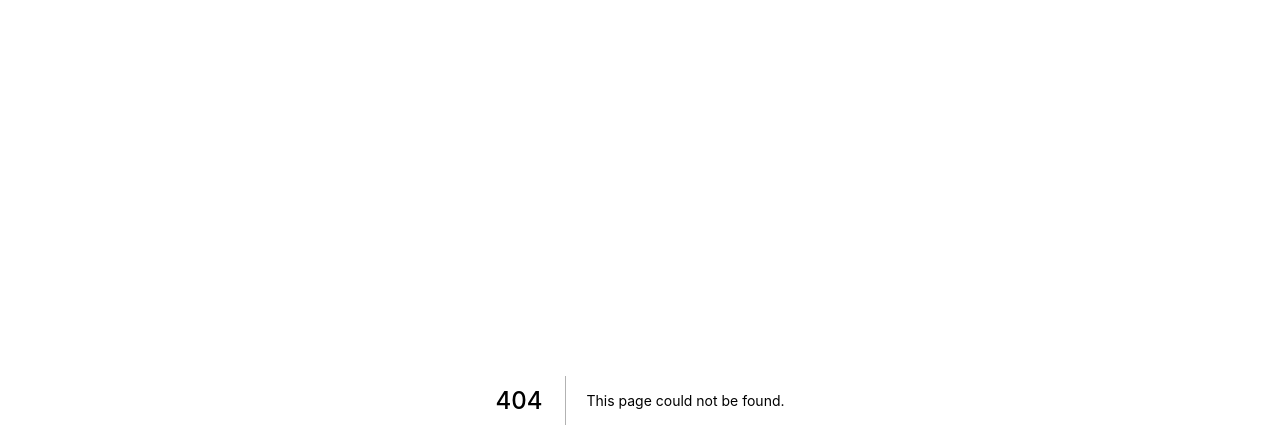
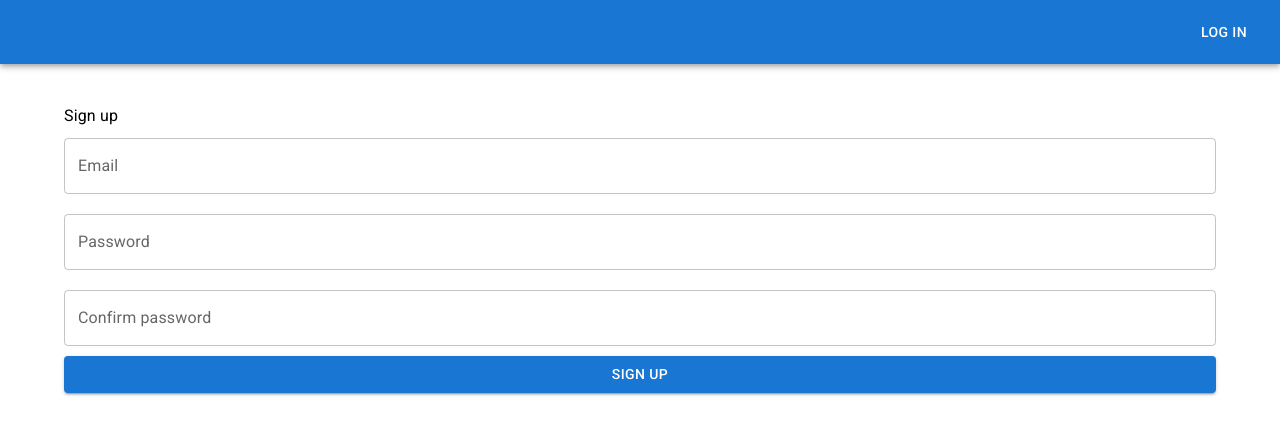
Before and after one commit to obgs/webapp, a Next.js app: page /auth/signup in a window 1280 px wide. Before the commit this address had no page. Shown: the top 448 px of the page. Built offline with nearby package versions, Linux system fonts and the light colour scheme.

Commit message:
Add basic layout and signin/signup flow

```diff
--- /dev/null
+++ b/components/Layout.tsx
@@ -0,0 +1,27 @@
+import React, { useState } from "react";
+import { AppBar, Box, Button, Toolbar } from "@mui/material";
+import LoginModal from "./auth/LoginModal";
+
+const Layout = ({ children }: React.PropsWithChildren) => {
+  const [loginModalOpen, setLoginModalOpen] = useState(false);
+
+  return (
+    <Box sx={{ flexGrow: 1 }}>
+      <AppBar position="static">
+        <Toolbar>
+          <Box sx={{ flexGrow: 1 }} />
+          <Button onClick={() => setLoginModalOpen(true)} color="inherit">
+            Log in
+          </Button>
+        </Toolbar>
+      </AppBar>
+      {children}
+      <LoginModal
+        open={loginModalOpen}
+        onClose={() => setLoginModalOpen(false)}
+      />
+    </Box>
+  );
+};
+
+export default Layout;
--- /dev/null
+++ b/components/auth/LoginModal.tsx
@@ -0,0 +1,54 @@
+import styled from "@emotion/styled";
+import { Box, Button, Link, Modal, TextField, Typography } from "@mui/material";
+import React from "react";
+import NextLink from "next/link";
+
+interface Props {
+  open: boolean;
+  onClose: () => void;
+}
+
+const Input = styled(TextField)`
+  margin: 10px 0;
+`;
+
+const LoginModal: React.FC<Props> = ({ open, onClose }) => {
+  return (
+    <Modal
+      open={open}
+      onClose={onClose}
+      sx={{
+        display: "flex",
+        alignItems: "center",
+        justifyContent: "center",
+      }}
+    >
+      <Box
+        sx={{
+          backgroundColor: "white",
+          borderRadius: "10px",
+          padding: "20px",
+          display: "flex",
+          flexDirection: "column",
+        }}
+      >
+        <Typography>Log in</Typography>
+        <Input variant="outlined" label="Email" type="email" />
+        <Input variant="outlined" label="Password" type="password" />
+        <Box mt={2} mb={2}>
+          <Button fullWidth variant="contained">
+            Log in
+          </Button>
+        </Box>
+        <Typography>
+          Not registered? Sign up{" "}
+          <NextLink href="/auth/signup" passHref>
+            <Link sx={{ cursor: "pointer" }}>here</Link>
+          </NextLink>
+        </Typography>
+      </Box>
+    </Modal>
+  );
+};
+
+export default LoginModal;
--- a/pages/_app.tsx
+++ b/pages/_app.tsx
@@ -5,13 +5,16 @@ import "@fontsource/roboto/400.css";
 import "@fontsource/roboto/500.css";
 import "@fontsource/roboto/700.css";
 import { createTheme, ThemeProvider } from "@mui/material";
+import Layout from "../components/Layout";
 
 const theme = createTheme();
 
 function MyApp({ Component, pageProps }: AppProps) {
   return (
     <ThemeProvider theme={theme}>
-      <Component {...pageProps} />
+      <Layout>
+        <Component {...pageProps} />
+      </Layout>
     </ThemeProvider>
   );
 }
--- /dev/null
+++ b/pages/auth/signup/index.tsx
@@ -0,0 +1,28 @@
+import styled from "@emotion/styled";
+import { Box, Button, Container, TextField, Typography } from "@mui/material";
+import React from "react";
+
+const Input = styled(TextField)`
+  margin: 10px 0;
+`;
+
+const Signup = () => {
+  return (
+    <Container sx={{ paddingTop: "40px" }}>
+      <Typography>Sign up</Typography>
+      <Box
+        sx={{
+          display: "flex",
+          flexDirection: "column",
+        }}
+      >
+        <Input variant="outlined" label="Email" type="email" />
+        <Input variant="outlined" label="Password" type="password" />
+        <Input variant="outlined" label="Confirm password" type="password" />
+        <Button variant="contained">Sign up</Button>
+      </Box>
+    </Container>
+  );
+};
+
+export default Signup;
```
Also changed, not shown: pages/index.tsx (+7 -64 lines).
